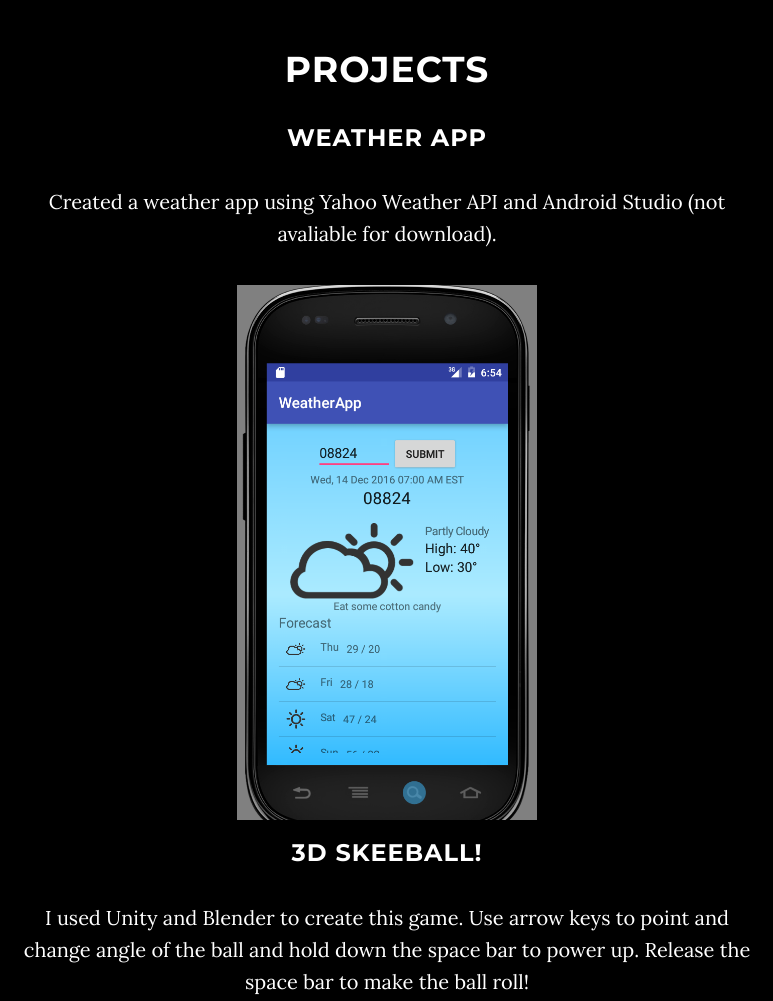
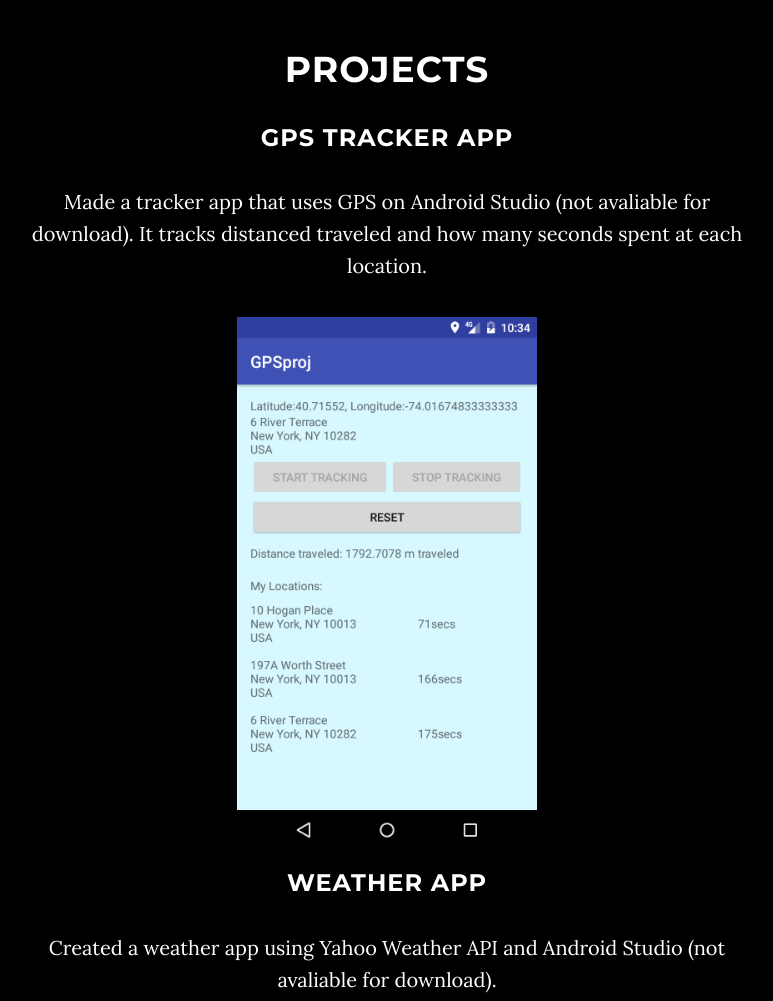
Before and after one commit to meganung/meganung.github.io, a website: page index.html in a window 1280 px wide. Shown: the part 1000-2001 px from the top of the page, without its empty margins (253-1026 px from the left). Drawn offline with nearby package versions, Linux system fonts and the light colour scheme.

Commit message:
added GPS project

```diff
--- a/index.html
+++ b/index.html
@@ -91,6 +91,10 @@
         <div class="row">
             <div class="col-lg-8 col-lg-offset-2">
                 <h1>PROJECTS</h1>
+                <h3>GPS Tracker App</h3>
+                <p>Made a tracker app that uses GPS on Android Studio (not avaliable for download). It tracks distanced traveled and how many seconds spent at each location.</p>
+                <img src="img/GPSapp.png" alt="screenshot of GPS app">
+                <br><br>
                 <h3>Weather App</h3>
                 <p>Created a weather app using Yahoo Weather API and Android Studio (not avaliable for download).</p>
                 <img src="img/weatherapp.PNG" alt="screenshot of weather app">
```
Also changed, not shown: img/GPSapp.png (added).
